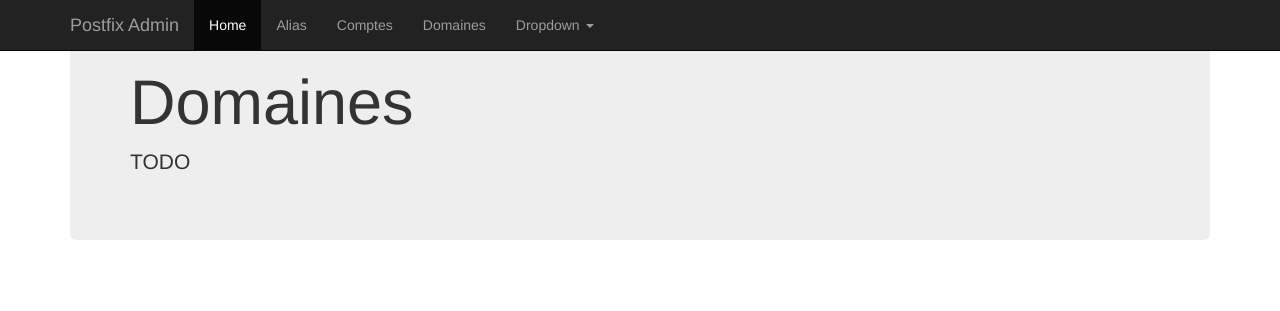
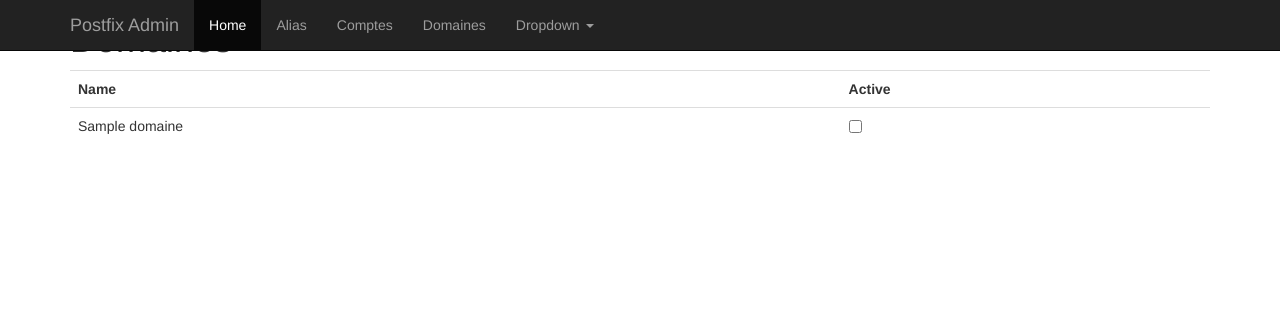
Before and after one commit to garlab/postfix-admin, a PHP site: template app/views/domaines.php in a window 1280 px wide. Shown: the top 311 px of the page. Run offline with PHP 8.4, Linux system fonts and the light colour scheme; the template is opened without the code that fills it: most values are stand-ins (such as "Sample title", 1, 10 or a date in 2020); some libraries are stand-ins or nearby versions.

Commit message:
Simple display for domaines

```diff
--- a/app/views/domaines.php
+++ b/app/views/domaines.php
@@ -1,4 +1,17 @@
-<div class="jumbotron">
-    <h1>Domaines</h1>
-    <p>TODO</p>
-</div>
+<h1>Domaines</h1>
+<?php if (!empty($domaines) && count($domaines)): ?>
+<table class="table">
+    <tr>
+        <th>Name</th>
+        <th>Active</th>
+    </tr>
+    <?php foreach ($domaines as $domain): ?>
+    <tr>
+        <td><?=$domain['name']?></td>
+        <td><input type="checkbox" name="<?=$domain['name']?>" value="<?=$domain['etat']?>" /></td>
+    </tr>
+    <?php endforeach; ?>
+</table>
+<?php else: ?>
+<p>No domaines yet!</p>
+<?php endif;?>
--- a/public/index.php
+++ b/public/index.php
@@ -40,7 +40,8 @@ $app->get('/comptes', function() use($app) {
 });
 
 $app->get('/domaines', function() use($app) {
-    $app->render('domaines.php');
+    $domaines = DomainesDao::getAll();
+    $app->render('domaines.php', array('domaines' => $domaines));
 });
 
 $app->run();
```
